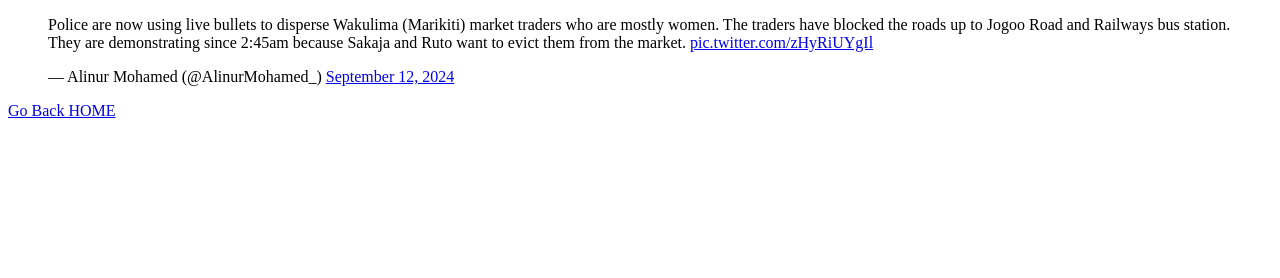
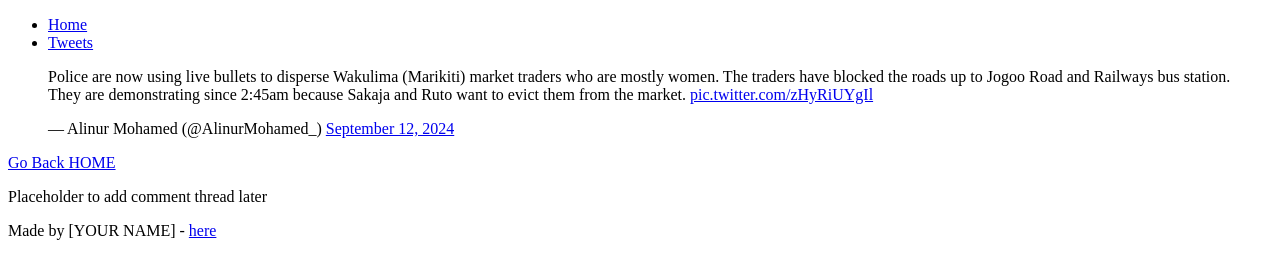
Before and after one commit to pazii-boop/My_First_Portfolio, a plain HTML site: page html_basic/tweets.html in a window 1280 px wide. Drawn offline with Linux system fonts and the light colour scheme.

Commit message:
inserted header, main, aside and footer in index.html and tweet.html

```diff
--- a/html_basic/tweets.html
+++ b/html_basic/tweets.html
@@ -4,12 +4,21 @@
     <title>EVANS ONGALOH</title>
   </head>
   <body>
+    <header>
+      <ul>
+        <li><a href="index.html">Home</a></li>
+        <li><a href="tweets.html">Tweets</a></li>
+      </ul>
+    </header>
+    <main>
+      <article>
         <blockquote class="twitter-tweet">
           <p lang="en" dir="ltr">
-        Police are now using live bullets to disperse Wakulima (Marikiti) market
-        traders who are mostly women. The traders have blocked the roads up to
-        Jogoo Road and Railways bus station. They are demonstrating since 2:45am
-        because Sakaja and Ruto want to evict them from the market.
+            Police are now using live bullets to disperse Wakulima (Marikiti)
+            market traders who are mostly women. The traders have blocked the
+            roads up to Jogoo Road and Railways bus station. They are
+            demonstrating since 2:45am because Sakaja and Ruto want to evict
+            them from the market.
             <a href="https://t.co/zHyRiUYgIl">pic.twitter.com/zHyRiUYgIl</a>
           </p>
           &mdash; Alinur Mohamed (@AlinurMohamed_)
@@ -24,5 +33,20 @@
           charset="utf-8"
         ></script>
         <p><a href="index.html">Go Back HOME</a></p>
+      </article>
+      <aside>
+        <p>Placeholder to add comment thread later</p>
+      </aside>
+    </main>
+    <footer>
+      <p>
+        Made by [YOUR NAME] -
+        <a
+          href="[[https://images.search.yahoo.com/search/images?p=free+images&fr=mcafee&type=E210US739G0&imgurl=https%3A%2F%2Fwww.pixelstalk.net%2Fwp-content%2Fuploads%2F2016%2F06%2FFree-Images-Wallpaper-HD-Background.jpg#id=16&iurl=https%3A%2F%2Fwww.pixelstalk.net%2Fwp-content%2Fuploads%2F2016%2F06%2FFree-Images-Wallpaper-HD-Background.jpg&action=click]]"
+          target="_blank"
+          >here</a
+        >
+      </p>
+    </footer>
   </body>
 </html>
```
Also changed, not shown: html_basic/index.html (+16 -0 lines). Lines whose indentation alone changed are shown as unchanged.
